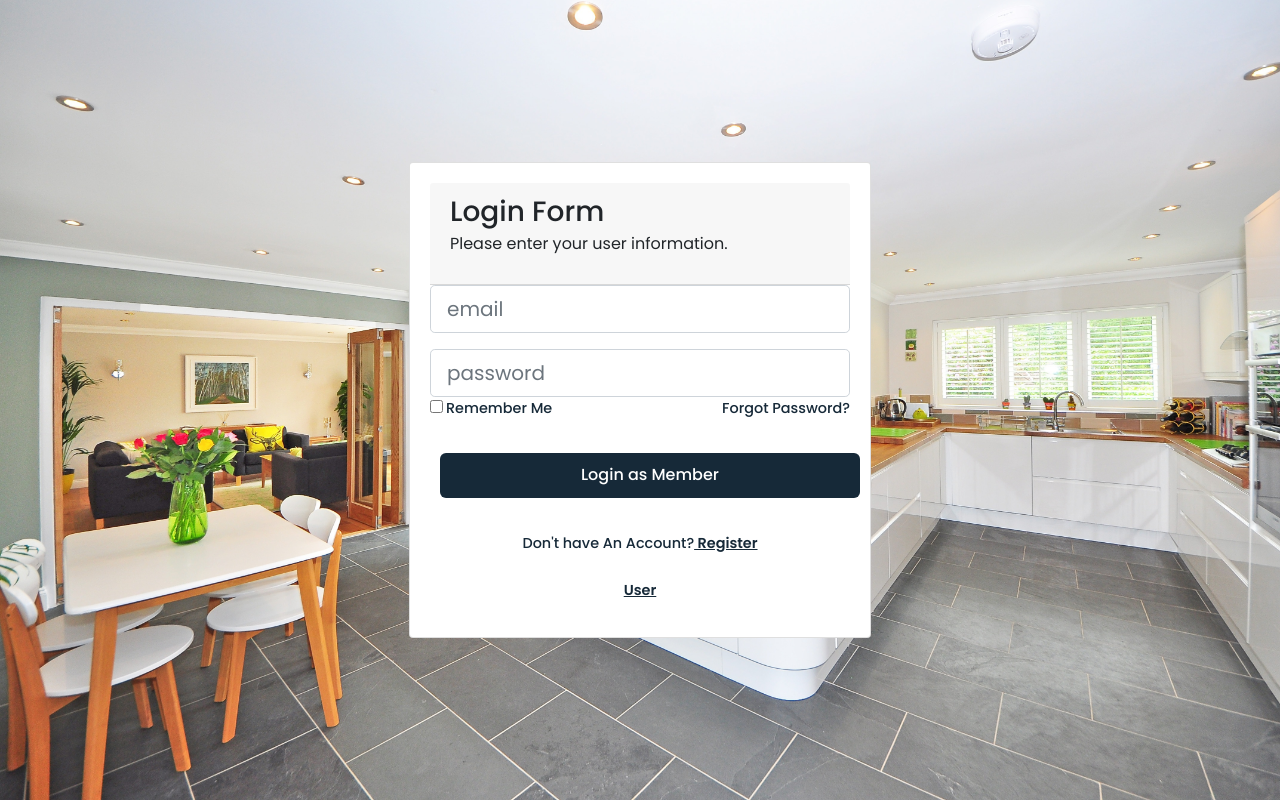
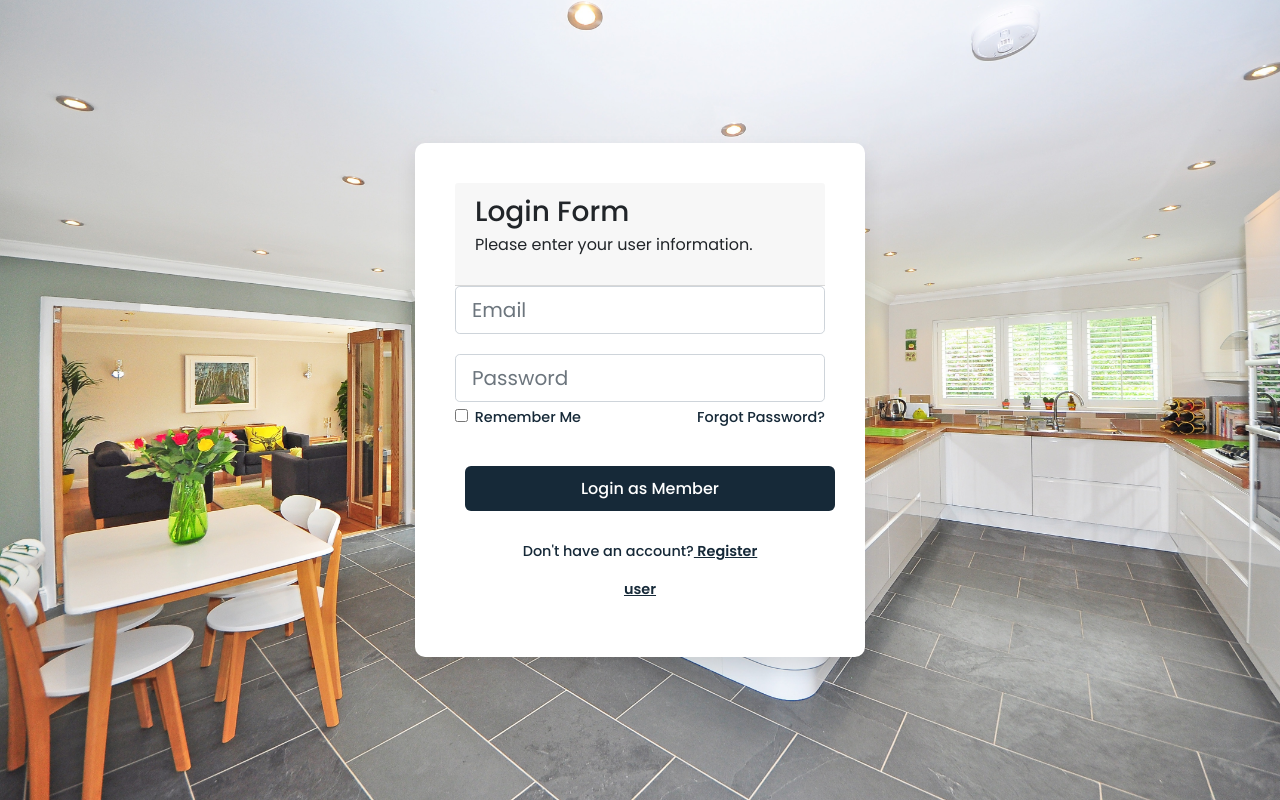
Before and after one commit to pmc-muchiri/Vizzie-AirBNB-Ewallet, a PHP site: page /index.admin.php in a window 1280 px wide. Run offline with PHP 8.4, Linux system fonts and the light colour scheme.

Commit message:
add vizzie project

```diff
--- a/index.admin.php
+++ b/index.admin.php
@@ -59,14 +59,78 @@ if(isset($_POST['submit'])){
         padding-bottom: 40px;
     }
     </style>
+<!doctype html>
+<html lang="en">
+
+<head>
+    <!-- Required meta tags -->
+    <meta charset="utf-8">
+    <meta name="viewport" content="width=device-width, initial-scale=1, shrink-to-fit=no">
+    <title>Login</title>
+    <!-- Bootstrap CSS -->
+    <link rel="stylesheet" href="assets/vendor/bootstrap/css/bootstrap.min.css">
+    <link href="assets/vendor/fonts/circular-std/style.css" rel="stylesheet">
+    <link rel="stylesheet" href="assets/libs/css/styles.css">
+    <link rel="stylesheet" href="styles.css">
+    <link rel="stylesheet" href="assets/vendor/fonts/fontawesome/css/fontawesome-all.css">
+    <style>
+        html,
+        body {
+            height: 100%;
+        }
+
+        body {
+            display: -ms-flexbox;
+            display: flex;
+            -ms-flex-align: center;
+            align-items: center;
+            padding-top: 40px;
+            padding-bottom: 40px;
+        }
+
+        .splash-container {
+            width: 100%;
+            max-width: 450px;
+            margin: 0 auto;
+        }
+
+        .card {
+            border: none;
+            border-radius: 10px;
+            box-shadow: 0px 10px 20px 0px rgba(0, 0, 0, 0.1);
+        }
+
+        .card-body {
+            padding: 40px;
+        }
+
+        .form-group {
+            margin-bottom: 20px;
+        }
+
+        .remember-forgot {
+            margin-bottom: 20px;
+        }
+
+        .btn {
+            width: 100%;
+        }
+
+        .login-register {
+            margin-top: 20px;
+            text-align: center;
+        }
+
+        .register-link {
+            color: #007bff;
+        }
+    </style>
 </head>
 
 <body>
-    <!-- ============================================================== -->
-    <!-- login page  -->
-    <!-- ============================================================== -->
+    <!-- login page -->
     <div class="splash-container">
-        <div class="card ">
+        <div class="card">
             <div class="card-body">
                 <form action="" method="post" enctype="multipart/form-data">
                     <div class="card-header">
@@ -81,29 +145,26 @@ if(isset($_POST['submit'])){
                     }
                     ?>
                     <div class="form-group">
-                        <input type="email" name="email" id="username" placeholder="email" class="form-control form-control-lg" autocomplete="off" required>
+                        <input type="email" name="email" id="username" placeholder="Email" class="form-control form-control-lg" autocomplete="off" required>
                     </div>
                     <div class="form-group">
-                        <input class="form-control form-control-lg" name="password" id="password" type="password" placeholder="password" required>
+                        <input class="form-control form-control-lg" name="password" id="password" type="password" placeholder="Password" required>
                     </div>
                     <div class="remember-forgot">
-                        <label><input type="checkbox">Remember Me</label>
+                        <label><input type="checkbox"> Remember Me</label>
                         <a href="#" class="">Forgot Password?</a>
                     </div>
-                    <button type="submit" name="submit" class="btn">Login as Member</button>
+                    <button type="submit" name="submit" class="btn btn-primary">Login as Member</button>
                     <div class="login-register">
-                        <p>Don't have An Account?<a href="register.php" class="register-link"> Register</a> </p>
+                        <p>Don't have an account?<a href="register.php" class="register-link"> Register</a></p>
+                        <p><a href="index.php" class="register-link">user</a></p>
                     </div>
-                    <div class="login-register">
-                        <p><a href="index.php" class="register-link"> User</a></div> </p>
+                </form>
             </div>
-            </form>
         </div>
     </div>
+    <!-- end login page -->
 
-    <!-- ============================================================== -->
-    <!-- end login page  -->
-    <!-- ============================================================== -->
     <!-- Optional JavaScript -->
     <script src="assets/vendor/jquery/jquery-3.3.1.min.js"></script>
     <script src="assets/vendor/bootstrap/js/bootstrap.bundle.js"></script>
```
Also changed, not shown: index.php (+47 -15 lines), member/airbnb-list.php (+6 -10 lines), assets/libs/css/style.css.
